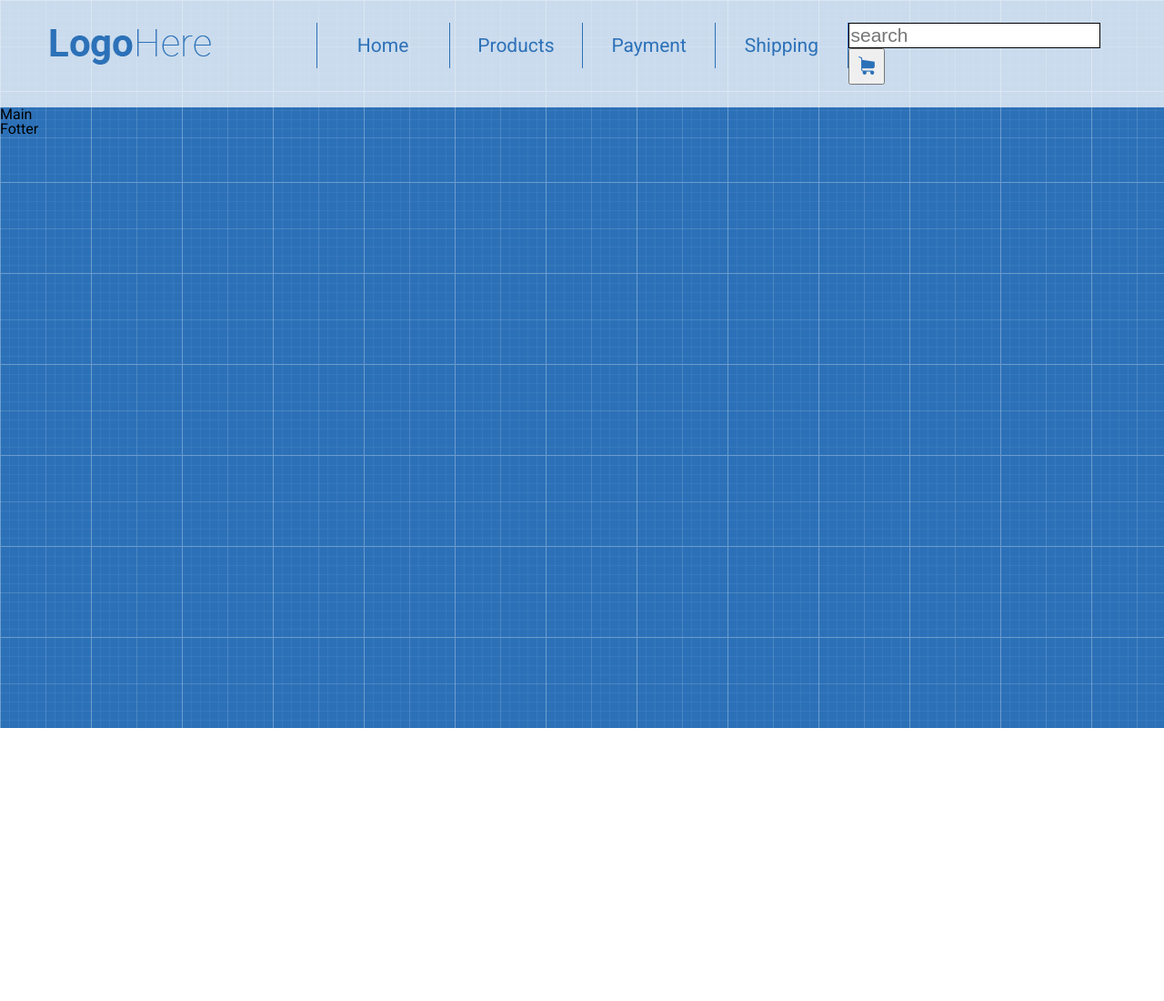
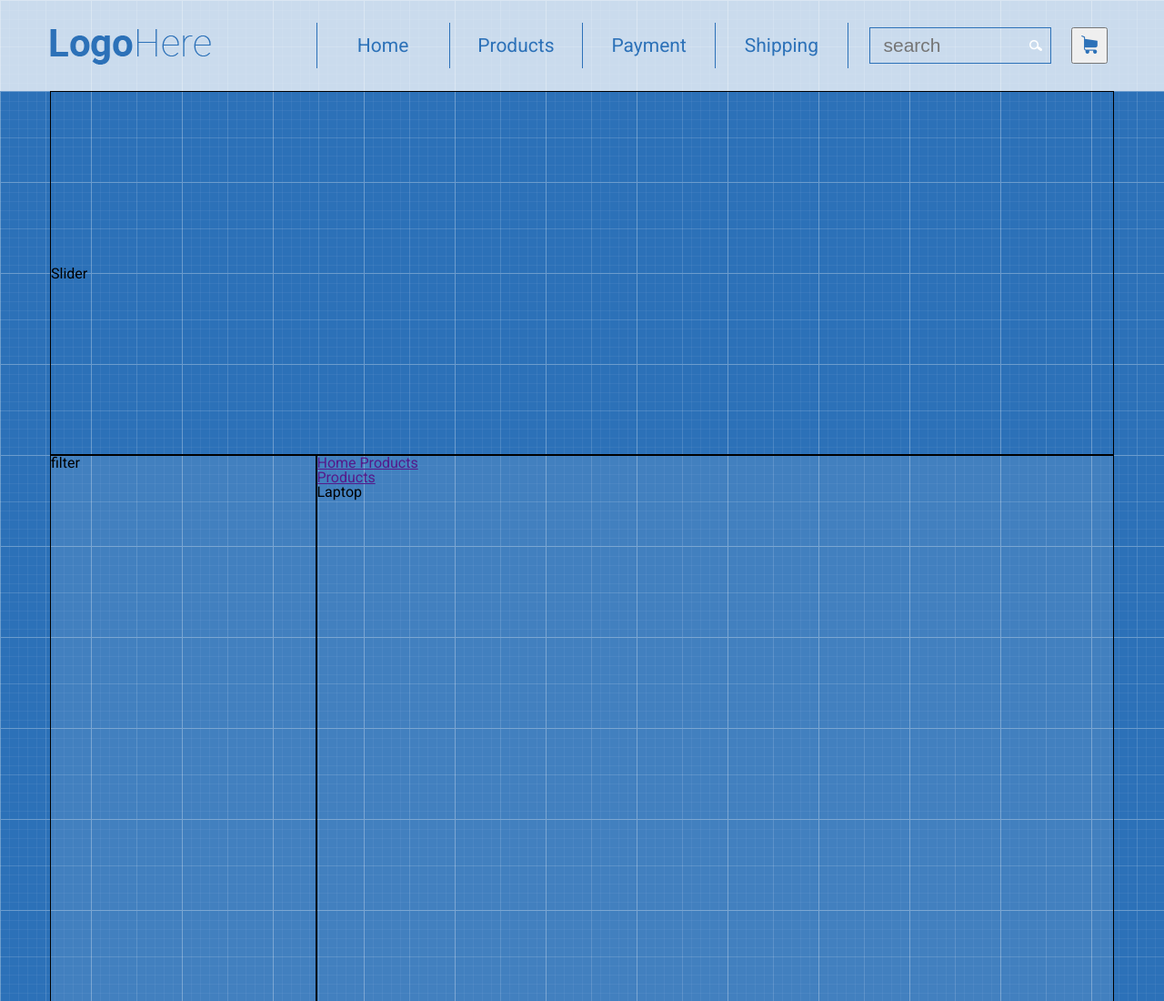
Before and after one commit to StepanKravets/StepanKravets.github.io, a plain HTML site: page index.html in a window 1280 px wide. Shown: the top 1100 px of the page at 91% size. Before the commit the page ends 800 px from the top, so only its background shows below. Drawn offline with Linux system fonts and the light colour scheme.

Commit message:
change header and main

```diff
--- a/index.html
+++ b/index.html
@@ -37,13 +37,41 @@
                     </nav>
                 </div>
                 <div class="col-md-3">
-				    <input class="search" type="text" placeholder="search">
-				    <button class='basket'><img src='images/icon (1).png'></button>
+                    <div class="col-md-2">
+                        <div class="search">
+                            <input type="search" name="field" placeholder="search">
+                            <button class='pusk'></button>
+                        </div>
+                    </div>
+                    <div class="col-md-1">
+                        <button class='basket'><img src='images/icon (1).png'></button>
+                    </div>
 				</div>
             </div>
         </div>
     </header>
-    <main class="main">Main</main>
+    <main class="main">
+        <div class="container">
+            <div class="row">
+                <div class="slider"> Slider</div>
+            </div>
+            <div class="row information">
+                <div class="col-md-3 filter">filter</div>
+                <div class="col-md-9 laptops">
+                    <div class="row">
+                        <div class="col-md-12">
+                            <ul>
+                                <li><a href="">Home Products</a></li>
+                                <li><a href="">Products</a></li>
+                                <li><span>Laptop</span></li>
+                            </ul>
+                        </div>
+                    </div>
+            </div>
+
+
+        </div>
+    </main>
     <footer class="footer">Fotter</footer>
 </body>
 </html>
--- a/style.css
+++ b/style.css
@@ -12,6 +12,12 @@ body {
 	width: 1170px;
 	margin: 0 auto; /* 0 - верх, низ; auto - лівий, правий; горизонтальне центрування блочного елементу з заданою шириною*/
 }
+
+/*.container:after {
+  content: "";
+  padding-top: 100%;
+  display: block;
+} */
 
 .col-md-3 {
 	width: 25%;
@@ -68,20 +74,53 @@ body {
 
 /*---------------------------------------------------------*/
 
+
 .search{
-    /*height:36px;
-    width: 198px;*/
-    border: 1px solid black;
-    /*margin: 30px;*/
-    font-size: 21px;
-    /*padding-left: 20px;
-    padding-right: 20px;
-	font-display: 'Myriad Pro';*/
+    height:40px;
+    width: 200px;
+    border: 1px solid #2c71b8;
+	margin: 5px;
+	margin-left:23px;
+	margin-right:0;
+	position: relative;
+	/*background-color: rgba(255,255,255,1);*/
 }
+
+input[type="search"] {
+	border: none;/*  Убираем рамку */
+	font-size: 21px;
+    outline: none; /* Убираем свечение в Chrome и Safari */
+    -webkit-appearance: none; /* Убираем рамку в Chrome и Safari */
+	width: 165px;
+	height: 38px;
+	color: #2c71b8;
+	padding: 5px;
+	padding-left: 15px;
+	vertical-align: middle; /* Выравнивание по середине */
+	background-color: transparent;
+
+}
+.pusk {
+    width: 30px; /* Ширина кнопки */
+    height: 30px; /* Высота кнопки */
+	border: none; /* Убираем рамку */
+	position: absolute;
+	background-color:#2c71b8;
+	/*background-color: transparent;*/
+	margin:4px 2px;
+	background-blend-mode: multiply;
+	background-position: top;
+	background: url(images/icon_4.png) no-repeat 50% 50%; /* Параметры фона */
+	/*background-size: cover;*/
+	/*background-color: rgba(255, 0, 0, 0.5);*/
+   }
 
 .basket{
     height:40px;
-    width: 40px;
+	width: 40px;
+	margin: 5px;
+	margin-left: 22px;
+	margin-right:0;
 }
 
 .submenu{
@@ -93,10 +132,11 @@ body {
 .submenu a{
 	background: #2c71b8;
 	color:white;
+	width:290.5px;
 }
 
 .submenu a:hover{
-	background: white;;
+	background: white;
 	color:#2c71b8;
 }
 
@@ -107,3 +147,25 @@ body {
 .products:hover .submenu{
 	display:block;
 }
+
+.slider{
+	height: 400px;
+	border: 1px solid black;
+	line-height: 400px;
+}
+
+.filter{
+	height: 845px;
+	width:25%;
+	border: 1px solid black;
+}
+
+.laptops{
+	height:2335px;
+	width:75%;
+	border: 1px solid black;
+}
+
+.information{
+	background-color: rgba(255,255,255,0.1);
+}
```
Also changed, not shown: Untitled-1.txt (added), images/icon_4.png (added).
